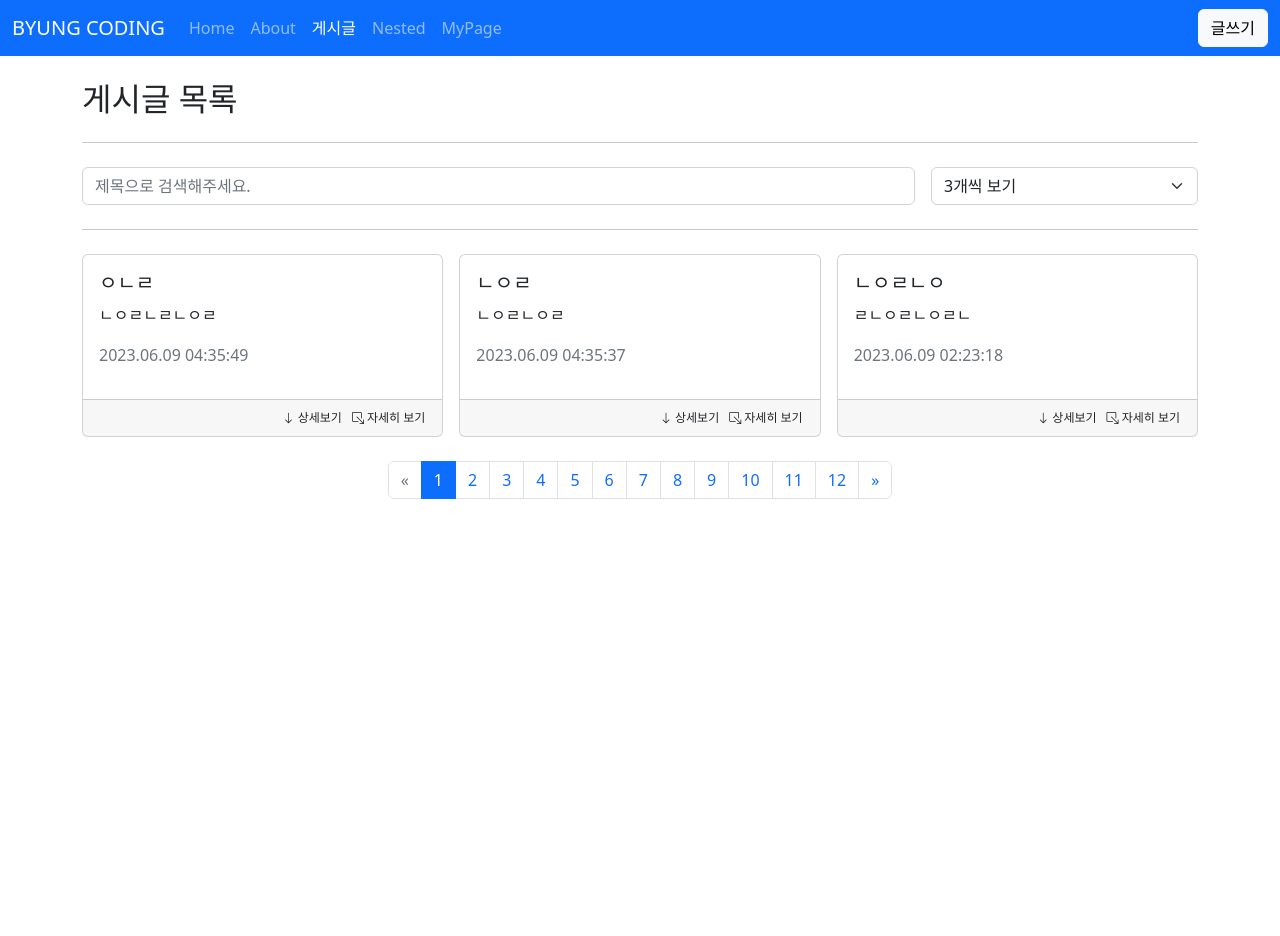
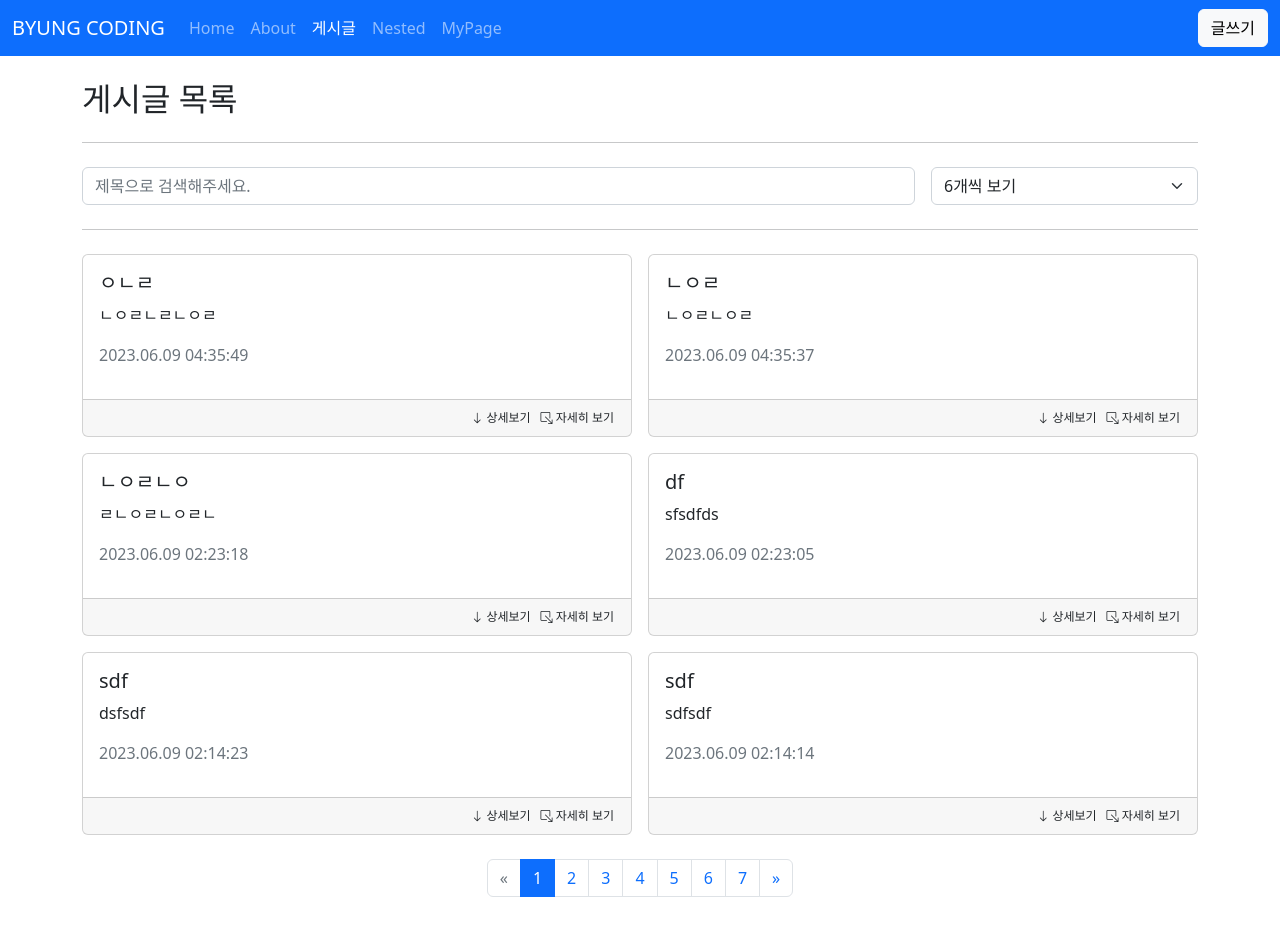
Before and after one commit to lbo728/Vue3-posts, a Vue app: page /posts in a window 1280 px wide. Before the commit the page ends 800 px from the top, so only its background shows below. Built offline with nearby package versions, Linux system fonts and the light colour scheme; data requests are answered from the project's data file.

Commit message:
[#11-1] 마무리 개선

```diff
--- a/db.json
+++ b/db.json
@@ -209,6 +209,18 @@
       "content": "112312312",
       "createAt": 1686295300621,
       "id": 51
+    },
+    {
+      "title": "s야릴얄리얄라셩 얄라리리이라어리이아어리ㅏ어리ㅏㄴ어리ㅏㅇ너",
+      "content": "s야릴얄리얄라셩 얄라리리이라어리이아어리ㅏ어리ㅏㄴ어리ㅏㅇ너s야릴얄리얄라셩 얄라리리이라어리이아어리ㅏ어리ㅏㄴ어리ㅏㅇ너s야릴얄리얄라셩 얄라리리이라어리이아어리ㅏ어리ㅏㄴ어리ㅏㅇ너s야릴얄리얄라셩 얄라리리이라어리이아어리ㅏ어리ㅏㄴ어리ㅏㅇ너",
+      "createAt": 1686474014301,
+      "id": 52
+    },
+    {
+      "title": "ㄴㅇㄹㄴㅇㄹ",
+      "content": "ㄴㅇㄹㅇㄴ",
+      "createAt": 1686474028118,
+      "id": 53
     }
   ]
 }
--- a/src/components/posts/PostItem.vue
+++ b/src/components/posts/PostItem.vue
@@ -1,7 +1,7 @@
 <template>
 	<AppCard class="cardevent" style="cursor: pointer">
-		<h5 class="card-title">{{ title }}</h5>
-		<p class="card-text">
+		<h5 class="card-title text-truncate">{{ title }}</h5>
+		<p class="card-text text-truncate">
 			{{ content }}
 		</p>
 		<p class="text-muted">
--- a/src/views/posts/PostFilter.vue
+++ b/src/views/posts/PostFilter.vue
@@ -4,7 +4,7 @@
 			<div class="col">
 				<input
 					:value="title"
-					@input="$emit('update:title', $event.target.value)"
+					@input="changeTitle"
 					type="text"
 					class="form-control"
 					placeholder="제목으로 검색해주세요."
@@ -16,9 +16,9 @@
 					@input="$emit('update:limit', $event.target.value)"
 					class="form-select"
 				>
-					<option value="3">3개씩 보기</option>
 					<option value="6">6개씩 보기</option>
-					<option value="9">9개씩 보기</option>
+					<option value="12">12개씩 보기</option>
+					<option value="18">18개씩 보기</option>
 				</select>
 			</div>
 		</div>
@@ -26,11 +26,25 @@
 </template>
 
 <script setup>
+import { ref } from 'vue';
+
 defineProps({
 	title: String,
-	limit: Number,
+	limit: [Number, String],
 });
-defineEmits(['update:title', 'update:limit']);
+const emit = defineEmits(['update:title', 'update:limit']);
+
+const valid = ref(true);
+const changeTitle = e => {
+	if (valid.value === false) {
+		return;
+	}
+	valid.value = false;
+	setTimeout(() => {
+		emit('update:title', e.target.value);
+		valid.value = true;
+	}, 500);
+};
 </script>
 
 <style lang="scss" scoped></style>
--- a/src/views/posts/PostListView.vue
+++ b/src/views/posts/PostListView.vue
@@ -5,6 +5,7 @@
 		<PostFilter
 			v-model:title="params.title_like"
 			v-model:limit="params._limit"
+			@update:limit="changeLimit"
 		/>
 		<hr class="my-4" />
 
@@ -12,8 +13,12 @@
 
 		<AppError v-else-if="error" :message="error.message" />
 
+		<template v-else-if="!isExist">
+			<p class="text-center py-5 text-muted">검색 결과가 없습니다.</p>
+		</template>
+
 		<template v-else>
-			<AppGrid :items="posts">
+			<AppGrid :items="posts" col-class="col-12 col-md-6 col-lg-6">
 				<template v-slot="{ item }">
 					<PostItem
 						:title="item.title"
@@ -71,15 +76,24 @@ const params = ref({
 	_sort: 'createdAt',
 	_order: 'desc',
 	_page: 1,
-	_limit: 3,
+	_limit: 6,
 	title_like: '',
 });
+
+const changeLimit = value => {
+	params.value._limit = value;
+	params.value._page = 1;
+};
+
 const {
 	response,
 	data: posts,
 	error,
 	loading,
 } = useAxios('/posts', { params });
+
+const isExist = computed(() => posts.value && posts.value.length > 0);
+
 // pagination
 const totalCount = computed(() => response.value.headers['x-total-count']);
 const pageCount = computed(() =>
```
